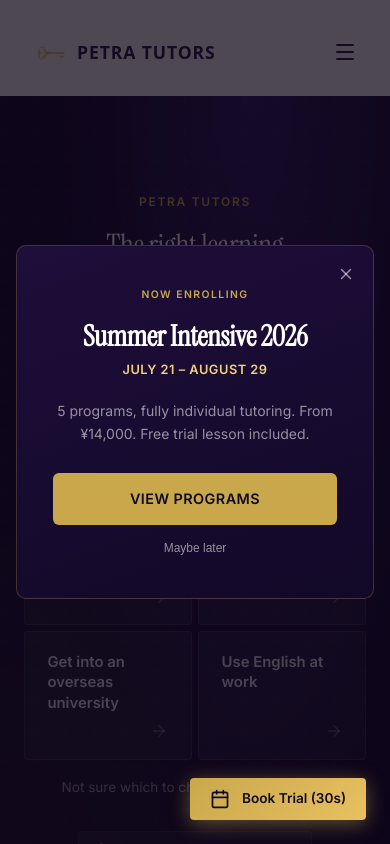
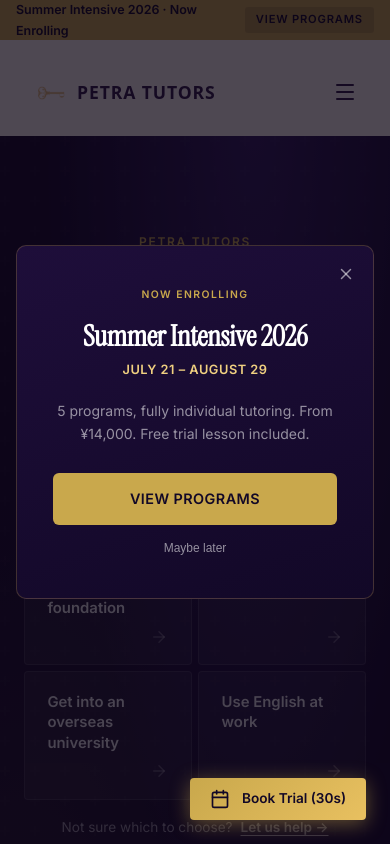
Before and after one commit to petratutorsadmin/petratutors, a React (Vite) app: page / in a window 390 px wide. Shown: the top 844 px of the page. Built offline with nearby package versions, Linux system fonts and the light colour scheme; a web font is replaced by a local one.

Commit message:
Fixed navbar, added additional CTA

```diff
--- /dev/null
+++ b/src/components/AnnouncementBar.jsx
@@ -0,0 +1,34 @@
+import { Link, useLocation } from 'react-router-dom';
+import { useTranslation } from 'react-i18next';
+import styles from './AnnouncementBar.module.css';
+
+const COPY = {
+    en: {
+        text: 'Summer Intensive 2026 | Now Enrolling · July 21 – Aug 29 · From ¥14,000',
+        textShort: 'Summer Intensive 2026 · Now Enrolling',
+        cta: 'View Programs',
+    },
+    ja: {
+        text: '夏期講習 2026 受付中 · 7月21日〜8月29日 · ¥14,000〜',
+        textShort: '夏期講習 2026 受付中',
+        cta: 'プログラムを見る',
+    },
+};
+
+const HIDDEN_PATHS = new Set(['/summer', '/thank-you', '/privacy']);
+
+export default function AnnouncementBar() {
+    const { i18n } = useTranslation();
+    const { pathname } = useLocation();
+    const c = i18n.language === 'ja' ? COPY.ja : COPY.en;
+
+    if (HIDDEN_PATHS.has(pathname)) return null;
+
+    return (
+        <div className={styles.bar}>
+            <span className={styles.text}>{c.text}</span>
+            <span className={styles.textShort}>{c.textShort}</span>
+            <Link to="/summer" className={styles.cta}>{c.cta}</Link>
+        </div>
+    );
+}
--- /dev/null
+++ b/src/components/AnnouncementBar.module.css
@@ -0,0 +1,57 @@
+.bar {
+    position: fixed;
+    top: 0;
+    left: 0;
+    right: 0;
+    z-index: 200;
+    height: 40px;
+    background: var(--c-gold);
+    display: flex;
+    align-items: center;
+    justify-content: center;
+    gap: 1rem;
+    padding: 0 1rem;
+}
+
+.text {
+    font-size: 0.78rem;
+    font-weight: 600;
+    color: var(--c-deep);
+    letter-spacing: 0.02em;
+    white-space: nowrap;
+}
+
+.textShort {
+    display: none;
+    font-size: 0.78rem;
+    font-weight: 600;
+    color: var(--c-deep);
+}
+
+.cta {
+    font-size: 0.7rem;
+    font-weight: 800;
+    color: var(--c-deep);
+    background: rgba(0, 0, 0, 0.12);
+    padding: 0.2rem 0.7rem;
+    border-radius: 3px;
+    text-transform: uppercase;
+    letter-spacing: 0.07em;
+    white-space: nowrap;
+    text-decoration: none;
+    transition: background 0.15s;
+    flex-shrink: 0;
+}
+
+.cta:hover {
+    background: rgba(0, 0, 0, 0.22);
+}
+
+@media (max-width: 600px) {
+    .text {
+        display: none;
+    }
+    .textShort {
+        display: block;
+    }
+}
--- a/src/components/Layout.jsx
+++ b/src/components/Layout.jsx
@@ -3,15 +3,20 @@ import { useTranslation } from 'react-i18next';
 import Navbar from './Navbar';
 import Footer from './Footer';
 import FloatingCTA from './FloatingCTA';
+import AnnouncementBar from './AnnouncementBar';
+
+const NO_BAR_PATHS = new Set(['/summer', '/thank-you', '/privacy']);
 
 export default function Layout() {
     const location = useLocation();
     const { i18n } = useTranslation();
+    const showBar = !NO_BAR_PATHS.has(location.pathname);
 
     return (
         <>
-            <Navbar />
-            <main key={`${location.pathname}-${i18n.language}`} className="page-fade-in" style={{ paddingTop: '96px' }}>
+            <AnnouncementBar />
+            <Navbar top={showBar ? '52px' : '12px'} />
+            <main key={`${location.pathname}-${i18n.language}`} className="page-fade-in" style={{ paddingTop: showBar ? '136px' : '96px' }}>
                 <Outlet />
             </main>
             <Footer />
--- a/src/components/Navbar.jsx
+++ b/src/components/Navbar.jsx
@@ -4,7 +4,7 @@ import { useState, useEffect, useRef } from 'react';
 import { useTranslation } from 'react-i18next';
 import styles from './Navbar.module.css';
 
-export default function Navbar() {
+export default function Navbar({ top = '12px' }) {
     const [isOpen, setIsOpen] = useState(false);
     const navbarRef = useRef(null);
     const { t, i18n } = useTranslation();
@@ -28,7 +28,7 @@ export default function Navbar() {
     }, []);
 
     return (
-        <header className={styles.navbarWrapper}>
+        <header className={styles.navbarWrapper} style={{ top }}>
             <div ref={navbarRef} className={styles.navbar}>
             <div className={styles.navContainer}>
                 <Link to="/" className={styles.logo}>
```
